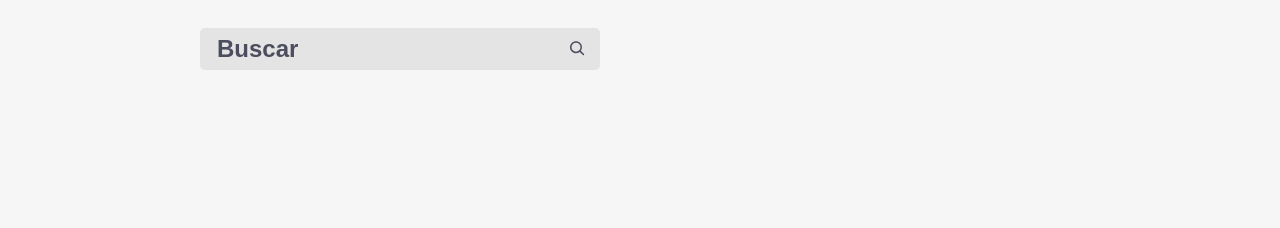
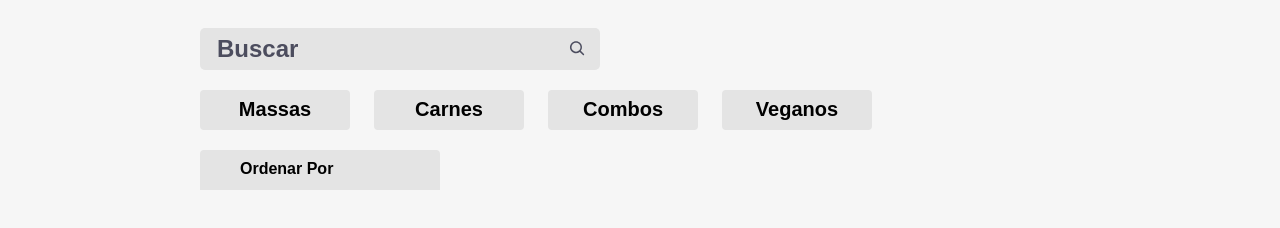
Before and after one commit to kelvincharlesdev/aluroni, a React (Create React App) app: page / in a window 1280 px wide. Shown: the part 564-792 px from the top of the page. Built offline with nearby package versions, Linux system fonts and the light colour scheme; a web font is replaced by a local one.

Commit message:
fix: Implementa pequenas correções e alterações gerais

```diff
--- a/package.json
+++ b/package.json
@@ -10,6 +10,7 @@
     "@types/node": "^16.18.65",
     "@types/react": "^18.2.38",
     "@types/react-dom": "^18.2.17",
+    "classnames": "^2.3.2",
     "normalize.css": "^8.0.1",
     "react": "^18.2.0",
     "react-dom": "^18.2.0",
--- a/src/pages/Cardapio/index.tsx
+++ b/src/pages/Cardapio/index.tsx
@@ -2,10 +2,12 @@ import { useState } from "react"
 import { Buscador } from "./Buscador"
 import styles from "./Cardapio.module.scss"
 import {ReactComponent as  Logo} from "assets/logo.svg"
+import { Filtros } from "./Filtros"
+import { Ordenador } from "./Ordenador"
 
 export const Cardapio = () => {
     const [busca, setBusca] = useState("")
-
+    const [ filtro ,setFiltro] = useState<number | null>(null)
     return (
         <main>
             <nav className={styles.menu}>
@@ -24,7 +26,13 @@ export const Cardapio = () => {
                 </h3>
 
                 <Buscador busca={busca} setBusca={setBusca}/>
+                <div className={styles.cardapio__filtros}>
+                    <Filtros filtro={filtro} setFiltro={setFiltro}/>
+                    <Ordenador/>
+                </div>
+
             </section>
+
 
         </main>
     )
```
Also changed, not shown: public/favicon.svg (added), 1 other file (tests, documents, lock files or other folders).
